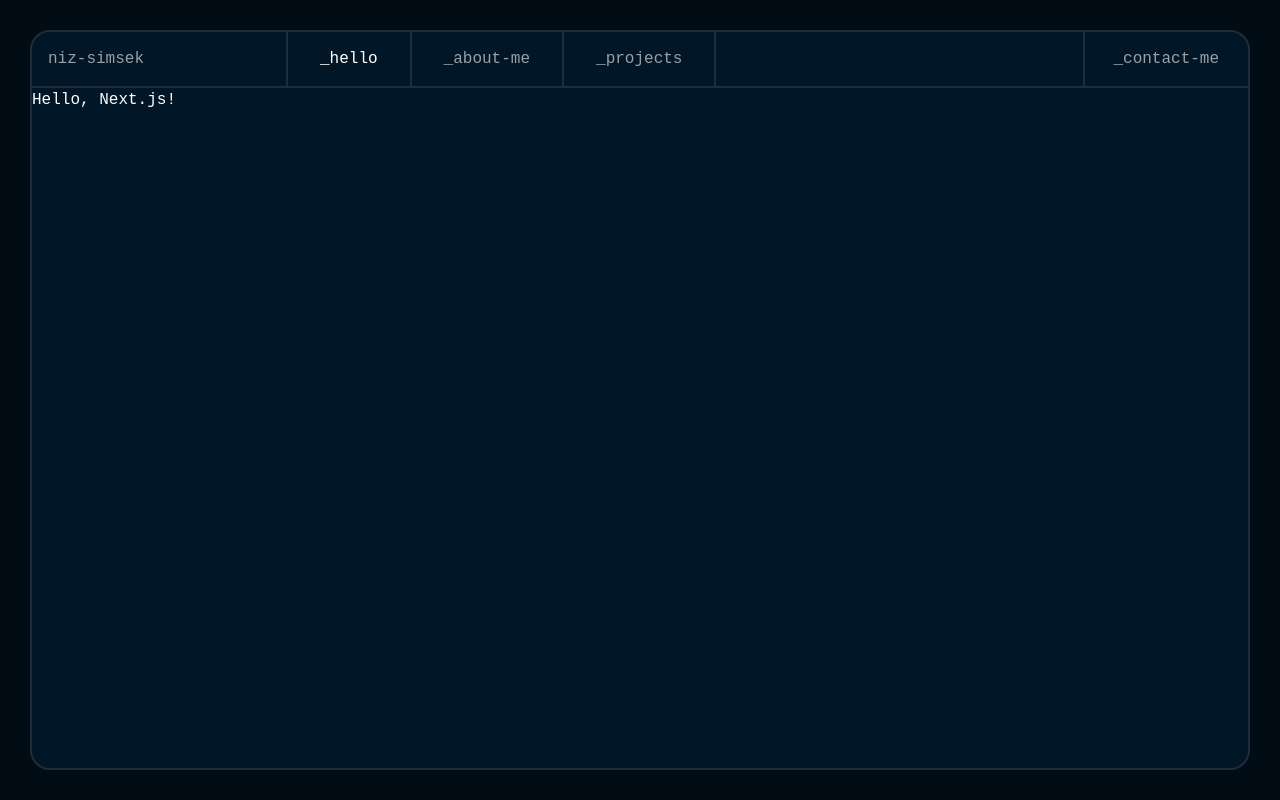
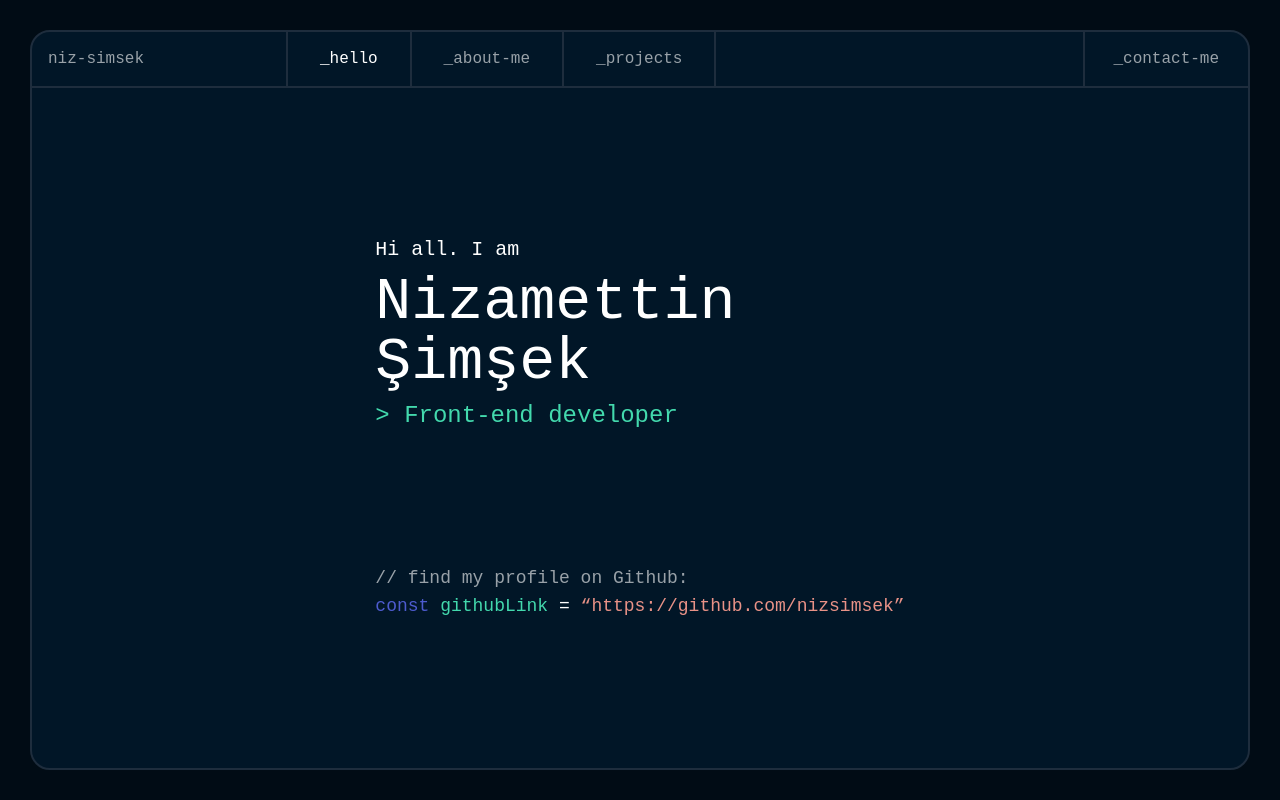
Before and after one commit to nizsimsek/website, a Next.js app: page / in a window 1280 px wide. Built offline with nearby package versions, Linux system fonts and the light colour scheme.

Commit message:
Homepage Text

```diff
--- a/app/page.tsx
+++ b/app/page.tsx
@@ -1,9 +1,43 @@
-'use client';
+"use client";
+import Link from "next/link";
 
 export default function Home() {
   return (
-    <div className="flex flex-col">
-      <h1>Hello, Next.js!</h1>
+    <div className="flex flex-col lg:flex-row w-full h-full p-4">
+      <div className="flex self-center h-full m-auto">
+        <div className="flex flex-col h-full justify-evenly">
+          <div className="flex flex-col justify-between">
+            <span className="text-base sm:text-lg lg:text-xl">Hi all. I am</span>
+            <span className="text-4xl sm:text-5xl lg:text-6xl mt-2">
+              Nizamettin
+            </span>
+            <span className="text-4xl sm:text-5xl lg:text-6xl mb-2">
+              Şimşek
+            </span>
+            <span className="text-lg sm:text-xl lg:text-2xl text-c-turquoise">
+              &#62; Front-end developer
+            </span>
+          </div>
+          <div className="text-sm sm:text-base lg:text-lg">
+            <span className="text-cl-muted">
+              &#47;&#47; find my profile on Github:
+            </span>
+            <div>
+              <span className="text-c-purple">const </span>
+              <span className="text-c-turquoise">githubLink </span>
+              <span>= </span>
+              <Link
+                href="https://github.com/nizsimsek"
+                className="text-c-pink hover:text-white"
+              >
+                <span style={{ overflowWrap: "anywhere" }}>
+                  “https://github.com/nizsimsek”
+                </span>
+              </Link>
+            </div>
+          </div>
+        </div>
+      </div>
     </div>
   );
 }
```
